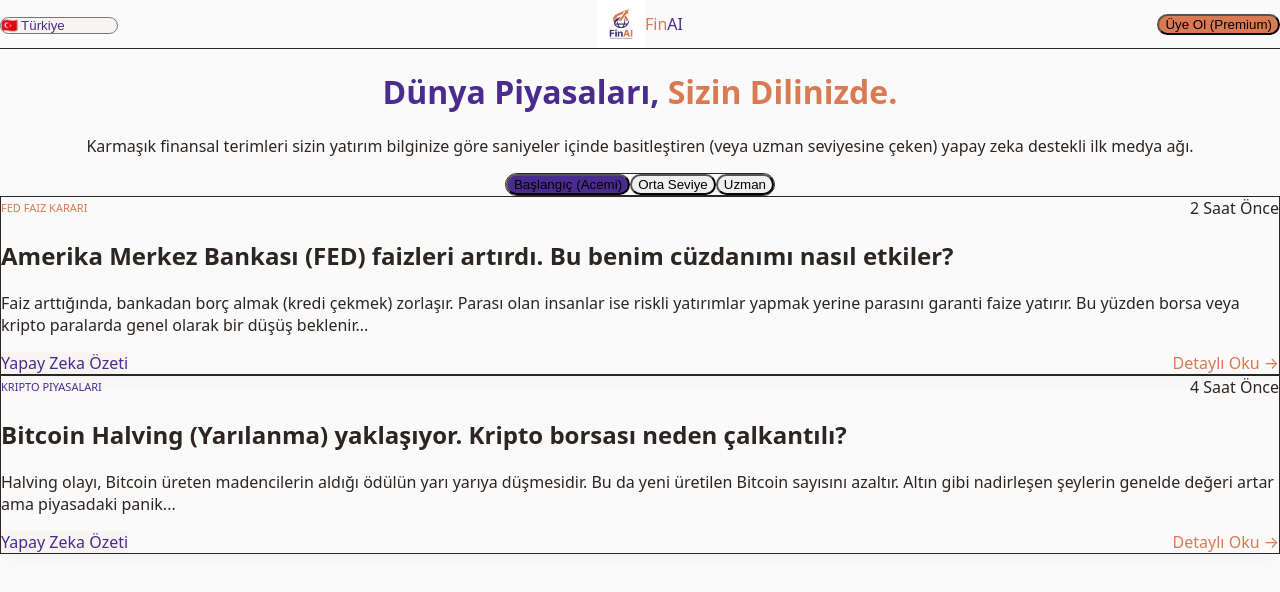
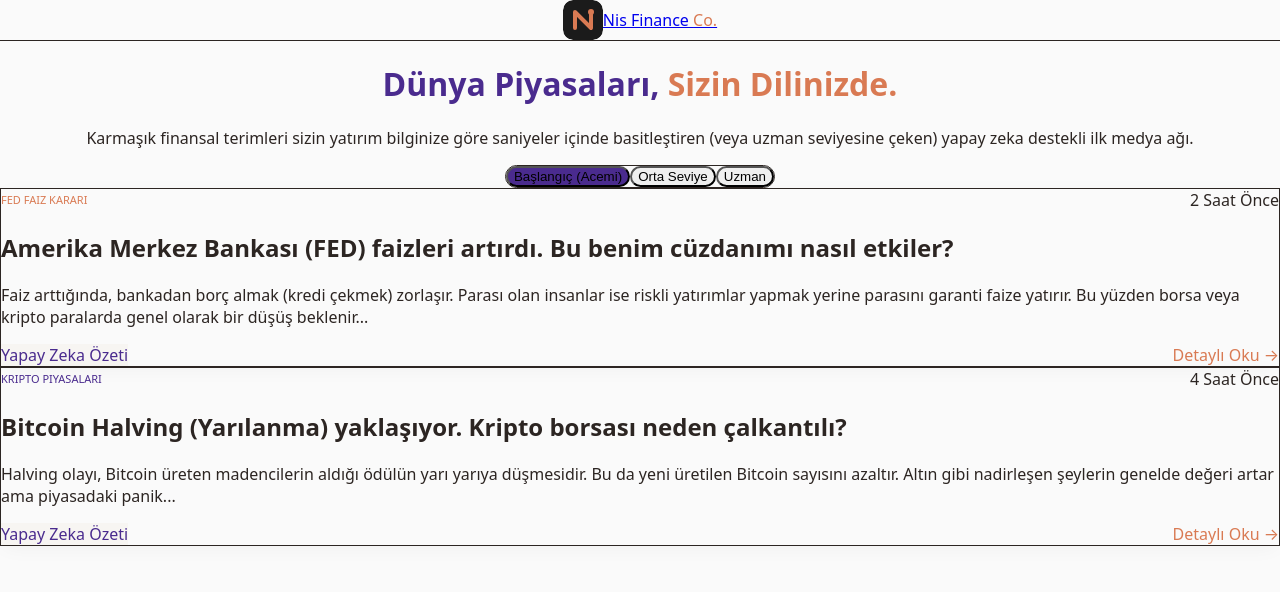
Before and after one commit to ekd646/smart-news, a Next.js app: page / in a window 1280 px wide. Shown: the top 592 px of the page. Built offline with nearby package versions, Linux system fonts and the light colour scheme.

Commit message:
design: centered orange SVG logo and minimalist header

```diff
--- a/src/app/page.tsx
+++ b/src/app/page.tsx
@@ -4,41 +4,18 @@ export default function Home() {
   return (
     <div className="min-h-screen flex flex-col">
       {/* Header */}
-      <header className="w-full py-5 px-8 border-b border-gray-200 bg-white shadow-sm flex items-center justify-between sticky top-0 z-50">
-
-        {/* Left: Country Selector */}
-        <div className="flex-1 flex justify-start">
-          <div className="relative cursor-pointer">
-            <select className="appearance-none bg-[#f7f5f2] border border-gray-300 text-[#4a2b8e] py-2 pl-4 pr-10 rounded-full font-bold focus:outline-none focus:ring-2 focus:ring-[#d97a53] cursor-pointer hover:bg-gray-100 transition-colors">
-              <option value="TR">🇹🇷 Türkiye</option>
-              <option value="US">🇺🇸 United States</option>
-              <option value="UK">🇬🇧 United Kingdom</option>
-              <option value="DE">🇩🇪 Germany</option>
-            </select>
-            <div className="pointer-events-none absolute inset-y-0 right-0 flex items-center px-3 text-[#4a2b8e]">
-              <svg className="fill-current h-4 w-4" xmlns="http://www.w3.org/2000/svg" viewBox="0 0 20 20"><path d="M9.293 12.95l.707.707L15.657 8l-1.414-1.414L10 10.828 5.757 6.586 4.343 8z"/></svg>
+      <header className="w-full py-6 px-8 border-b border-gray-100 bg-white/80 backdrop-blur-md shadow-sm flex items-center justify-center sticky top-0 z-50">
+        {/* Center: Minimalist Logo */}
+        <a href="#" className="flex items-center justify-center gap-3 group">
+            <svg width="40" height="40" viewBox="0 0 40 40" fill="none" xmlns="http://www.w3.org/2000/svg" className="transform group-hover:scale-105 transition-transform shadow-md rounded-[10px]">
+                <rect width="40" height="40" rx="10" fill="#1b1b1b" />
+                <path d="M12 28V12L28 28V12" stroke="#d97a53" strokeWidth="4" strokeLinecap="round" strokeLinejoin="round" />
+                <circle cx="28" cy="12" r="3" fill="#d97a53" />
+            </svg>
+            <div className="text-2xl md:text-3xl font-extrabold tracking-tight text-gray-900">
+                Nis Finance <span style={{ color: '#d97a53' }}>Co.</span>
             </div>
-          </div>
-        </div>
-
-        {/* Center: Logo */}
-        <div className="flex-1 flex justify-center items-center gap-3">
-            <Image src="/logo.png" alt="FinAI News Logo" width={48} height={48} className="object-contain" />
-            <div className="text-3xl font-extrabold tracking-tighter" style={{ color: '#d97a53' }}>
-                Fin<span style={{ color: '#4a2b8e' }}>AI</span>
-                <span className="hidden sm:inline-block text-gray-900 border-l-2 border-gray-300 ml-2 pl-2 text-xl font-medium tracking-normal">News</span>
-            </div>
-        </div>
-
-        {/* Right: Auth / Membership */}
-        <div className="flex-1 flex justify-end gap-3">
-          <button className="hidden md:inline-block px-5 py-2 text-[#4a2b8e] font-bold hover:bg-gray-100 rounded-full transition-colors">
-            Giriş Yap
-          </button>
-          <button className="px-6 py-2 bg-[#d97a53] text-white font-bold rounded-full shadow-md shadow-[#d97a53]/30 hover:scale-105 transition-transform hover:shadow-lg">
-            Üye Ol (Premium)
-          </button>
-        </div>
+        </a>
       </header>
 
       {/* Main Content Area */}
```
